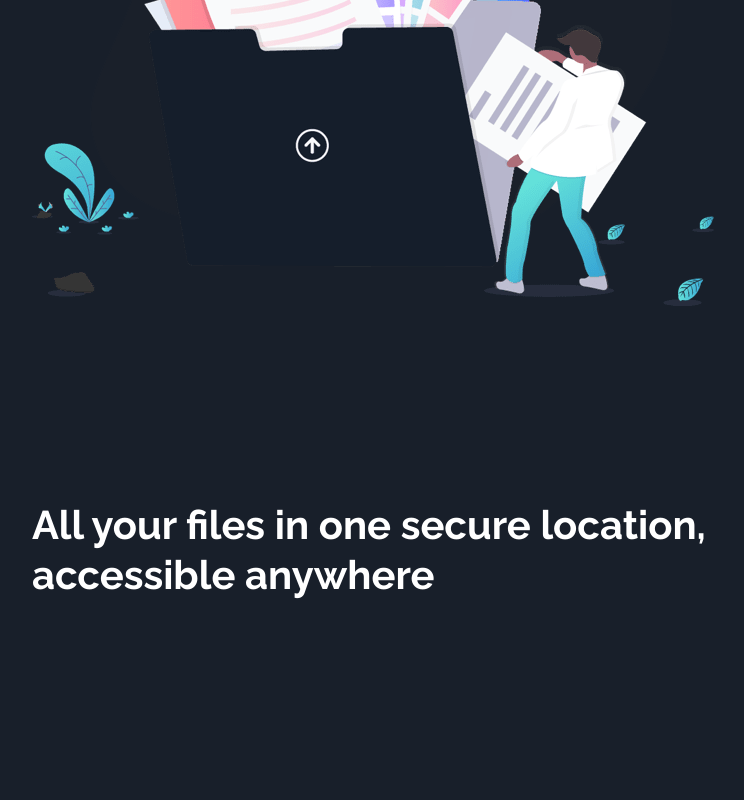
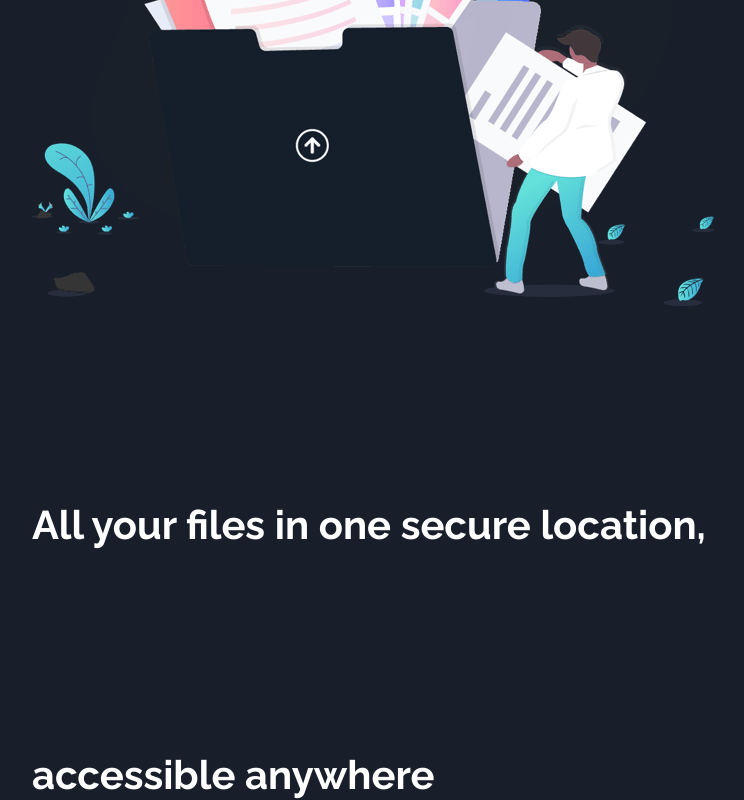
Before and after one commit to oxblixxx/fylo-dark-theme, a React (Create React App) app in the folder fylo-dark-theme/: page / in a window 1280 px wide. Shown: the part 500-1300 px from the top of the page, without its empty margins (288-1032 px from the left). Before the commit the page ends 1100 px from the top, so only its background shows below. Built offline with nearby package versions, Linux system fonts and the light colour scheme.

Commit message:
modified securelocation css

```diff
--- a/fylo-dark-theme/src/components/Securelocation.css
+++ b/fylo-dark-theme/src/components/Securelocation.css
@@ -10,9 +10,10 @@
 .accessible-text{
     position: relative;
     line-height: 50px;
-    top: 25em;
+    top: 30em;
     font-family: var(--raleway);
     left: 8em;
     font-size: 40px;
 
+
 }
```
